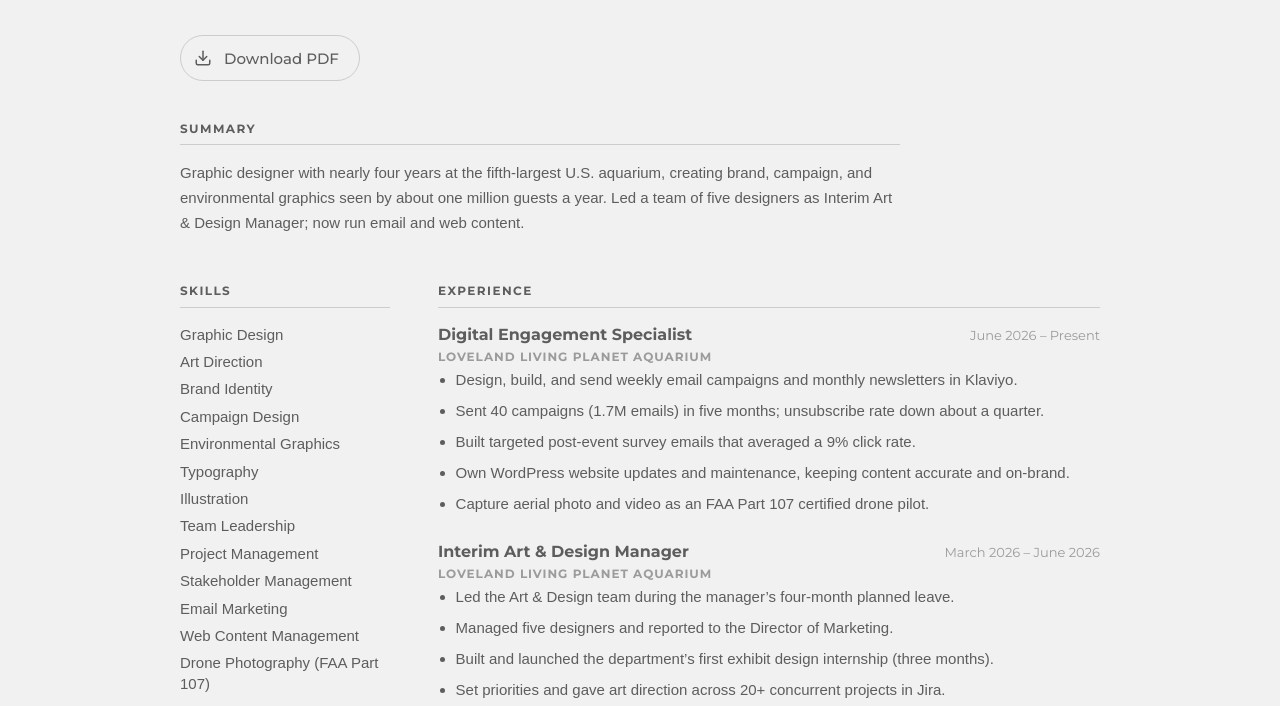
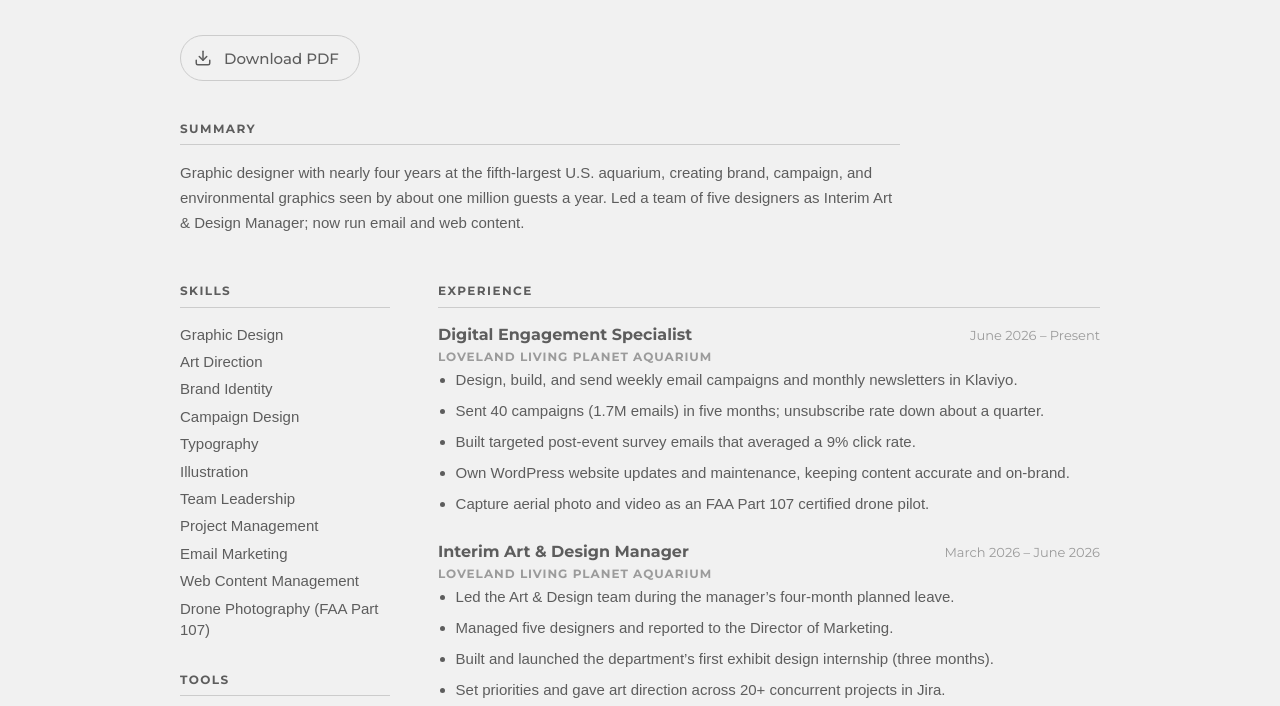
Before and after one commit to encunanan/portfolio-website, a plain HTML site: page resume.html in a window 1280 px wide. Shown: the part 75-781 px from the top of the page. Drawn offline with Linux system fonts and the light colour scheme; a web font is replaced by a local one.

Commit message:
Resumé: remove Environmental Graphics and Stakeholder Management from skills
Co-Authored-By: Claude Fable 5.2 <noreply@anthropic.com>

```diff
--- a/resume.html
+++ b/resume.html
@@ -54,12 +54,10 @@
             <li>Art Direction</li>
             <li>Brand Identity</li>
             <li>Campaign Design</li>
-            <li>Environmental Graphics</li>
             <li>Typography</li>
             <li>Illustration</li>
             <li>Team Leadership</li>
             <li>Project Management</li>
-            <li>Stakeholder Management</li>
             <li>Email Marketing</li>
             <li>Web Content Management</li>
             <li>Drone Photography (FAA Part 107)</li>
```
Also changed, not shown: 1 other file.
